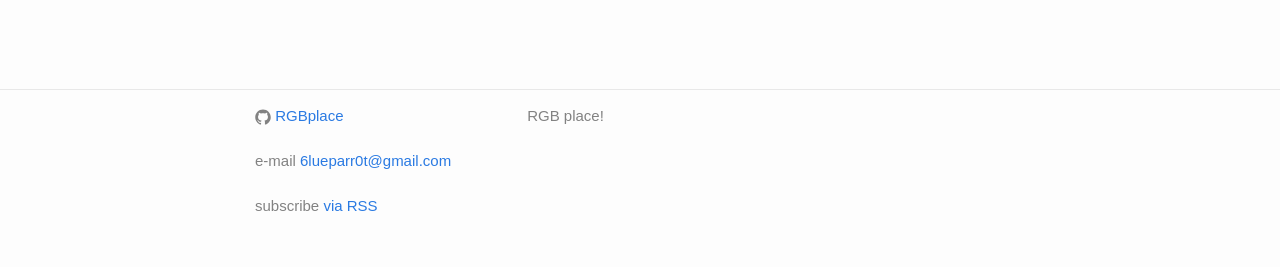
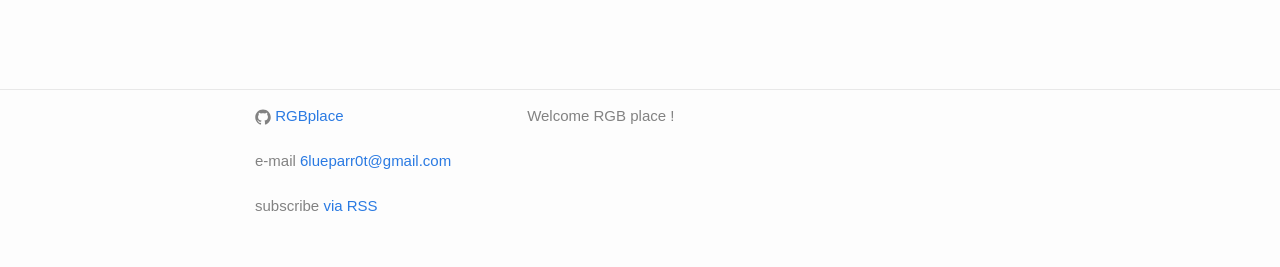
Before and after one commit to 6lueparr0t/about-rgbplace, a Jekyll site: the page built from index.md, in a window 1280 px wide. Shown: the part 631-898 px from the top of the page. Built offline with Jekyll 4.4.1, drawn with Linux system fonts in a browser that asks for light colours; nearby versions of some CDN libraries; a style sheet for code colours, icons or effects is not loaded.

Commit message:
Update _config.yml

```diff
--- a/_config.yml
+++ b/_config.yml
@@ -16,7 +16,7 @@
 title: RGB place
 email: 6lueparr0t@gmail.com
 description: > # this means to ignore newlines until "baseurl:"
-  RGB place!
+  Welcome RGB place !
 baseurl: "" # the subpath of your site, e.g. /blog
 url: "" # the base hostname & protocol for your site, e.g. http://example.com
 
```
